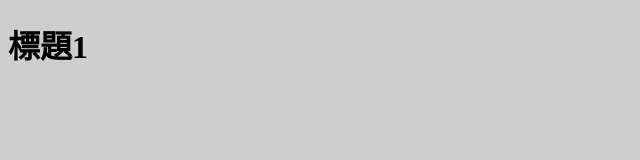
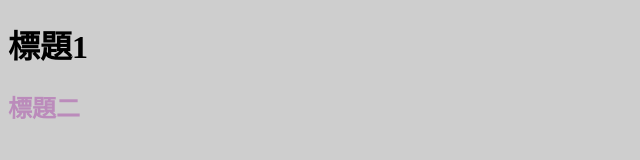
Before and after one commit to HCL58/hcl_220411, a plain HTML site: page index.html in a window 1280 px wide. Shown: the whole page, without its empty margins (0-640 px from the left). Drawn offline with Linux system fonts and the light colour scheme.

Commit message:
新增標題二

```diff
--- a/all.css
+++ b/all.css
@@ -1,3 +1,6 @@
 body{
     background: #CECECE;
 }
+h2{
+    color:#bb8bbb
+}
--- a/index.html
+++ b/index.html
@@ -9,5 +9,6 @@
 </head>
 <body>
     <h1>標題1</h1>
+    <h2>標題二</h2>
 </body>
 </html>
```
